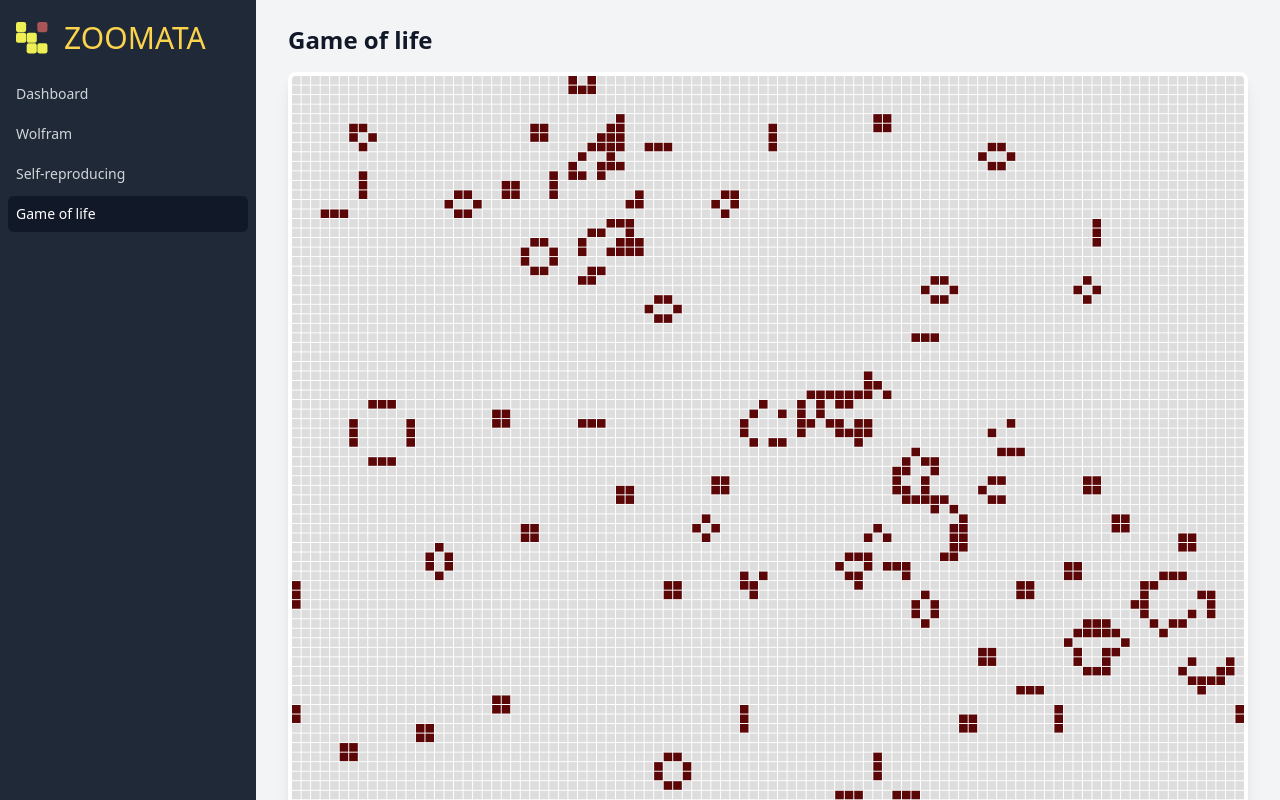
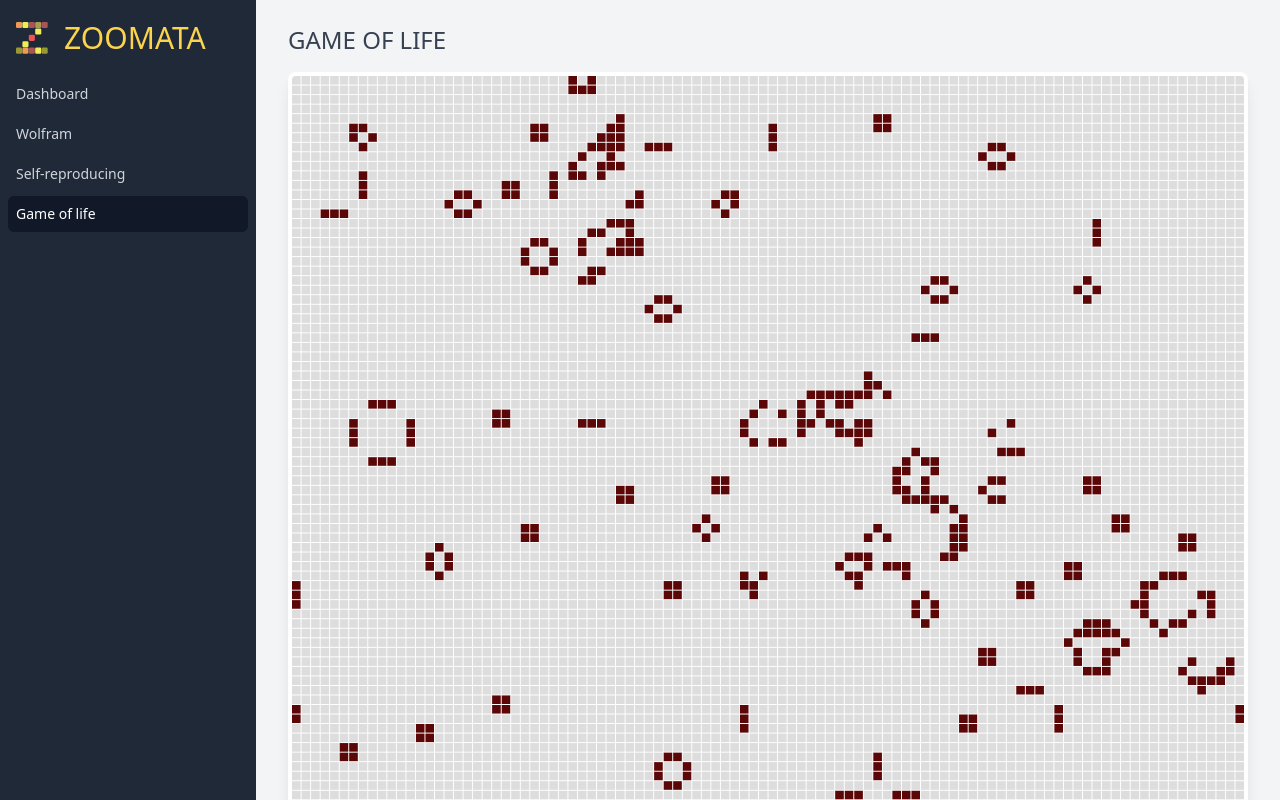
Before and after one commit to undo76/zoomata, a Next.js app: page /game-of-life in a window 1280 px wide. Built offline with nearby package versions, Linux system fonts and the light colour scheme; a web font is replaced by a local one.

Commit message:
Stylistic changes

```diff
--- a/components/AnimationControls.tsx
+++ b/components/AnimationControls.tsx
@@ -34,6 +34,7 @@ export const AnimationControls: React.FC<AnimationControlsProps> = ({
   onUndo,
   onRedo,
 }) => {
+  const iconClassName = "sm:-ml-0.5 sm:mr-2 h-4 w-4";
   return (
     <div className="flex space-x-1">
       <Button onClick={() => setRunning(!running)}>
@@ -42,17 +43,17 @@ export const AnimationControls: React.FC<AnimationControlsProps> = ({
         ) : (
           <PlayIcon className="-ml-0.5 mr-2 h-4 w-4" aria-hidden="true" />
         )}
-        {running ? "Pause" : "Run"}
+        <span>{running ? "Pause" : "Run"}</span>
       </Button>
 
       {!running && (
         <>
           <Button onClick={onStep}>
             <ArrowRightIcon
-              className="-ml-0.5 mr-2 h-4 w-4"
+              className="sm:-ml-0.5 sm:mr-2 h-4 w-4"
               aria-hidden="true"
             />
-            Step
+            <span className="hidden sm:block">Step</span>
           </Button>
 
           <ButtonGroup>
@@ -67,12 +68,13 @@ export const AnimationControls: React.FC<AnimationControlsProps> = ({
           </ButtonGroup>
 
           <Button onClick={onReset}>
-            <RefreshIcon className="-ml-0.5 mr-2 h-4 w-4" aria-hidden="true" />
-            Reset
+            <RefreshIcon className={iconClassName} aria-hidden="true" />
+            <span className="hidden sm:block">Reset</span>
           </Button>
+
           <Button onClick={onClear}>
-            <TrashIcon className="-ml-0.5 mr-2 h-4 w-4" aria-hidden="true" />
-            Clear
+            <TrashIcon className={iconClassName} aria-hidden="true" />
+            <span className="hidden sm:block">Clear</span>
           </Button>
         </>
       )}
--- a/components/LogoIcon.tsx
+++ b/components/LogoIcon.tsx
@@ -4,16 +4,22 @@ export const LogoIcon = (
   props: JSX.IntrinsicAttributes & React.SVGProps<SVGSVGElement>
 ) => {
   return (
-    <svg viewBox={`0 0 3 3`} xmlns="http://www.w3.org/2000/svg" {...props}>
-      <rect x="0" y="0" width="0.95" height="0.95" rx="0.2" fill="#ee5" />
-      {/*<rect x="1" y="0" width="0.95" height="0.95" rx="0.2" fill="#ee5" />*/}
+    <svg viewBox={`0 0 5 5`} xmlns="http://www.w3.org/2000/svg" {...props}>
+      <rect x="0" y="0" width="0.95" height="0.95" rx="0.2" fill="#e95" />
+      <rect x="1" y="0" width="0.95" height="0.95" rx="0.2" fill="#ee5" />
       <rect x="2" y="0" width="0.95" height="0.95" rx="0.2" fill="#a55" />
-      <rect x="0" y="1" width="0.95" height="0.95" rx="0.2" fill="#ee5" />
-      <rect x="1" y="1" width="0.95" height="0.95" rx="0.2" fill="#ee5" />
+      <rect x="3" y="0" width="0.95" height="0.95" rx="0.2" fill="#a95" />
+      <rect x="4" y="0" width="0.95" height="0.95" rx="0.2" fill="#a55" />
+      {/*<rect x="0" y="1" width="0.95" height="0.95" rx="0.2" fill="#ee5" />*/}
+      <rect x="3" y="1" width="0.95" height="0.95" rx="0.2" fill="#ee5" />
+      <rect x="2" y="2" width="0.95" height="0.95" rx="0.2" fill="#e55" />
+      <rect x="1" y="3" width="0.95" height="0.95" rx="0.2" fill="#ee5" />
       {/*<rect x="2" y="1" width="0.95" height="0.95" rx="0.2" fill="#993" />*/}
-      {/*<rect x="0" y="2" width="0.95" height="0.95" rx="0.2" fill="#993" />*/}
-      <rect x="1" y="2" width="0.95" height="0.95" rx="0.2" fill="#ee5" />
-      <rect x="2" y="2" width="0.95" height="0.95" rx="0.2" fill="#ee5" />
+      <rect x="0" y="4" width="0.95" height="0.95" rx="0.2" fill="#993" />
+      <rect x="1" y="4" width="0.95" height="0.95" rx="0.2" fill="#e95" />
+      <rect x="2" y="4" width="0.95" height="0.95" rx="0.2" fill="#a55" />
+      <rect x="3" y="4" width="0.95" height="0.95" rx="0.2" fill="#ee5" />
+      <rect x="4" y="4" width="0.95" height="0.95" rx="0.2" fill="#993" />
     </svg>
   );
 };
--- a/components/PageLayout.tsx
+++ b/components/PageLayout.tsx
@@ -60,8 +60,10 @@ export const PageLayout: React.FC<PageLayoutProps> = ({
 
         <main className="flex-1 relative z-0 overflow-y-auto focus:outline-none">
           <div className="py-6">
-            <div className="max-w-7xl mx-auto px-4 sm:px-6 lg:px-8">
-              <h1 className="text-2xl font-semibold text-gray-900">{title}</h1>
+            <div className="max-w-7xl mx-auto px-4 sm:px-6 md:px-8">
+              <h2 className="text-2xl font-light uppercase text-gray-700">
+                {title}
+              </h2>
             </div>
             <div className="max-w-7xl mx-auto px-4 sm:px-6 md:px-8">
               <div className="py-4">{children}</div>
```
